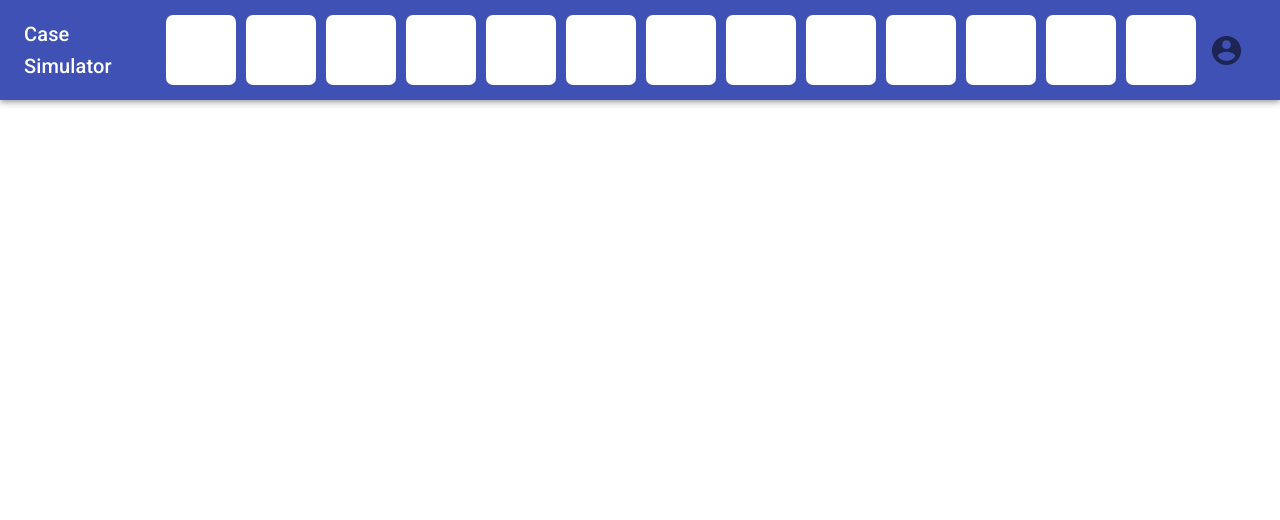
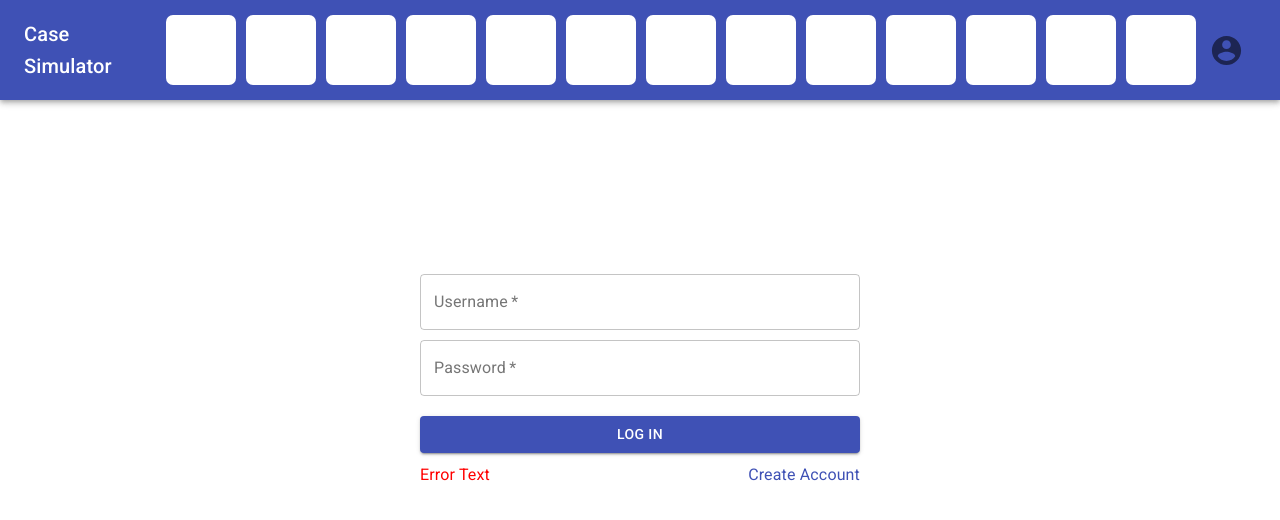
Before and after one commit to RBELS/case-simulator-react, a React (Create React App) app: page /login in a window 1280 px wide. Shown: the top 520 px of the page. Built offline with nearby package versions, Linux system fonts and the light colour scheme.

Commit message:
Login page + Login form were done. Little changes.

```diff
--- a/package.json
+++ b/package.json
@@ -17,6 +17,7 @@
     "@types/react-router-dom": "^5.1.5",
     "@types/redux-form": "^8.2.7",
     "axios": "^0.19.2",
+    "eslint": "^7.5.0",
     "react": "^16.13.1",
     "react-dom": "^16.13.1",
     "react-redux": "^7.2.0",
--- a/src/App.tsx
+++ b/src/App.tsx
@@ -4,6 +4,7 @@ import Header from './components/Header/Header';
 import Content from './components/Content/Content';
 import { Switch, Route } from "react-router-dom";
 import CaseContent from './components/CaseContent/CaseContent';
+import LoginPage from './components/LoginPage/LoginPage';
 
 function App() {
   return <>
@@ -12,6 +13,7 @@ function App() {
     <Switch>
       <Route exact path="/" render={() => <Content />} />
       <Route path="/case/:caseid?" render={() => <CaseContent />} />
+      <Route exact path="/login" render={() => <LoginPage />} />
     </Switch>
   </>
 }
--- a/src/api/api.ts
+++ b/src/api/api.ts
@@ -3,6 +3,7 @@ import Axios from "axios";
 import { CaseI } from "../store/types/types";
 
 const instance = Axios.create({
+    // baseURL: "http://25.67.248.153:8000/",
     baseURL: "http://25.40.173.182:5000/",
     withCredentials: true
 });
--- a/src/components/CaseContent/CaseContent.tsx
+++ b/src/components/CaseContent/CaseContent.tsx
@@ -1,13 +1,12 @@
 import React, { useEffect } from 'react';
-import { Typography, Grid, Card, CardActionArea, CardMedia, Button } from '@material-ui/core';
-import { withRouter, RouteComponentProps } from 'react-router-dom';
-import { makeStyles } from '@material-ui/styles';
-import CaseItem from './CaseItem/CaseItem';
+import { CaseContentItemI } from '../../store/types/types';
+import { RouteComponentProps, withRouter } from 'react-router-dom';
 import { compose } from 'redux';
 import { connect } from 'react-redux';
-import { RootState } from "../../store/store";
-import { setCaseContentTC } from "../../store/reducers/caseContentReducer";
-import { CaseContentItemI } from '../../store/types/types';
+import { setCaseContentTC } from '../../store/reducers/caseContentReducer';
+import { Grid, Typography, CardActionArea, CardMedia, Button, Card, makeStyles } from '@material-ui/core';
+import { RootState } from '../../store/store';
+import CaseItem from './CaseItem/CaseItem';
 
 interface PropsI extends RouteComponentProps {
     match: {
@@ -29,7 +28,6 @@ interface ParamsI {
 
 const useStyles = makeStyles({
     main: {
-        // height: 100,
         margin: "2px auto",
         display: "flex",
         flexDirection: "column",
@@ -49,7 +47,6 @@ const useStyles = makeStyles({
     item: {
         border: "1px solid black",
         backgroundColor: "white",
-        // width: 156,
         height: 156,
         borderRadius: 40
     },
@@ -60,27 +57,24 @@ const useStyles = makeStyles({
 
 const CaseContent = ({ match: { params: { caseid } }, name, avatar, price, items, setCaseContent }: PropsI) => {
     const classes = useStyles();
-
     useEffect(() => {
-        console.log("Effect")
         setCaseContent(caseid);
     }, []);
-    // const image = avatar ? avatar : "";
 
-    console.log(caseid);
+
     return <>
         <Grid item className={classes.main} xl={8} md={9} sm={10} xs={12} >
             <Typography className={classes.caseName} variant="h3" color="primary">{name}</Typography>
             <Card>
-                <CardActionArea disableRipple>
-                    <CardMedia className={classes.caseImg} image={avatar}/>
-                </CardActionArea>
+                 <CardActionArea disableRipple>
+                     <CardMedia className={classes.caseImg} image={avatar}/>
+                 </CardActionArea>
             </Card>
             <Button className={classes.openBt} variant="contained" color="primary" >Open: {price} bucks</Button>
         </Grid>
 
         <Grid container item className={classes.items} xl={8} md={9} sm={10} xs={12} >
-            {items.map(item => <CaseItem {...item} key={item.id} />)}
+             {items.map(item => <CaseItem {...item} key={item.id} />)}
         </Grid>
     </>
 }
@@ -92,7 +86,4 @@ const mapStateToProps = (state: RootState) => ({
     items: state.caseContent.items
 })
 
-export default compose(
-    withRouter,
-    connect(mapStateToProps, { setCaseContent: setCaseContentTC })
-)(CaseContent)
+export default withRouter(connect(mapStateToProps, { setCaseContent: setCaseContentTC })(CaseContent))
--- a/src/components/Header/Header.tsx
+++ b/src/components/Header/Header.tsx
@@ -35,7 +35,7 @@ const Header = () => {
     const [ opened, setOpened ] = useState<boolean>(false);
     const [ anchorEl, setAnchorEl ] = useState<null | HTMLElement>(null);
 
-    const auth = true;
+    const auth = false;
 
     const handleClose = () => {
         setOpened(false);
@@ -98,7 +98,9 @@ const Header = () => {
                 </div>}
 
                 {!auth && <div>
-                    <MenuItem>Sign Up</MenuItem>
+                    <NavLink style={{ textDecoration: "none", color: "#000" }} to="/login">
+                        <MenuItem onClick={handleClose}>Sign Up</MenuItem>
+                    </NavLink>
                 </div>}
 
             </Menu>
--- /dev/null
+++ b/src/components/LoginPage/LoginForm/LoginForm.tsx
@@ -0,0 +1,59 @@
+import React from 'react';
+import { Grid, TextField, Button, Typography } from '@material-ui/core';
+import { NavLink } from 'react-router-dom';
+import { makeStyles } from '@material-ui/styles';
+import { reduxForm, Field } from 'redux-form';
+import RenderTextField from './RenderField';
+import { maxLength, minLength, requiredField } from '../../../store/validators/loginFormValidators';
+
+const useStyles = makeStyles({
+    form: {
+
+    },
+    innerGrid: {
+        margin: '0px auto',
+        padding: 20,
+        marginTop: "9rem"
+    },
+
+    bt: {
+        margin: "10px 0px"
+    },
+    actionsContainer: {
+        display: "flex",
+        justifyContent: "space-between"
+    },
+    error: {
+        color: "red"
+    },
+    createAcc: {
+
+    }
+});
+
+const maxLength20 = maxLength(20);
+const minLength8 = minLength(8);
+const minLength3 = minLength(3);
+
+const LoginForm = ({ handleSubmit }) => {
+    const classes = useStyles();
+    const error = true;
+
+    return <form onSubmit={handleSubmit} name="login" className={classes.form}>
+        <Grid item className={classes.innerGrid} xl={5} md={6} sm={10} xs={12}>
+            <Field validate={[ requiredField, maxLength20, minLength3 ]} name="username" label="Username" component={RenderTextField} />
+            <Field validate={[ requiredField, maxLength20, minLength8 ]} name="password" label="Password" component={RenderTextField} />
+
+            <Button type="submit" className={classes.bt} fullWidth variant="contained" color="primary">Log In</Button>
+
+            <div className={classes.actionsContainer}>
+                <Typography className={classes.error}>{error && 'Error Text'}</Typography>
+                <NavLink style={{ textDecoration: "none", color: "#3f51b5" }} to="/register">
+                    <Typography className={classes.createAcc}>Create Account</Typography>
+                </NavLink>
+            </div>
+        </Grid>
+    </form>
+}
+
+export default reduxForm({ form: "login" })(LoginForm);
--- /dev/null
+++ b/src/components/LoginPage/LoginForm/RenderField.tsx
@@ -0,0 +1,25 @@
+import React from 'react';
+import { TextField } from '@material-ui/core';
+import { WrappedFieldProps } from "redux-form";
+import { makeStyles } from '@material-ui/styles';
+
+const useStyles = makeStyles({
+  field: {
+    display: 'block',
+  },
+  fieldContainer: {
+    width: "100%",
+    margin: "10px 0px"
+  },
+});
+
+
+const RenderTextField: React.FunctionComponent<WrappedFieldProps> = ({ input, meta: { touched, invalid, error, visited }, ...custom } ) => {
+    const classes = useStyles();
+
+    return <div className={classes.fieldContainer}>
+        <TextField error={visited && invalid} helperText={visited && error} {...input} {...custom} required className={classes.field} fullWidth variant="outlined" />
+    </div>
+}
+
+export default RenderTextField;
--- /dev/null
+++ b/src/components/LoginPage/LoginPage.tsx
@@ -0,0 +1,27 @@
+import React from 'react';
+import { makeStyles } from '@material-ui/styles';
+import { Grid, TextField, Button, Typography } from '@material-ui/core';
+import { NavLink } from 'react-router-dom';
+import LoginForm from './LoginForm/LoginForm';
+
+const useStyles = makeStyles({
+    form: {
+    },
+    grid: {
+        margin: '0px auto'
+    },
+});
+
+const LoginPage = () => {
+    const classes = useStyles();
+
+    const handleLoginSubmit = (formdata) => {
+        console.log(formdata);
+    }
+
+    return <Grid item className={classes.grid} xl={8} md={9} sm={10} xs={12}>
+        <LoginForm onSubmit={handleLoginSubmit} />
+    </Grid>
+}
+
+export default LoginPage
--- a/src/store/types/types.ts
+++ b/src/store/types/types.ts
@@ -25,7 +25,7 @@ export interface CasesStateI {
 
 export interface CaseContentStateI {
     id: number | undefined
-    name: string | undefined
+    name: string
     avatar: string
     price: number | undefined
     items: Array<CaseContentItemI>
--- /dev/null
+++ b/src/store/validators/loginFormValidators.ts
@@ -0,0 +1,11 @@
+export const maxLength = (max: number) => (text: string): string => {
+    if(text?.length > max) return `Max length is ${max}.`;
+}
+
+export const minLength = (min: number) => (text:string): string => {
+    if(text?.length < min) return `Min length is ${min}.`;
+}
+
+export const requiredField = (text: string): string => {
+    if(!text || text.length == 0) return 'This field os required.';
+}
--- a/tsconfig.json
+++ b/tsconfig.json
@@ -10,7 +10,7 @@
     "skipLibCheck": true,
     "esModuleInterop": true,
     "allowSyntheticDefaultImports": true,
-    "strict": true,
+    "strict": false,
     "forceConsistentCasingInFileNames": true,
     "module": "esnext",
     "moduleResolution": "node",
```
Also changed, not shown: 1 other file (tests, documents, lock files or other folders).
